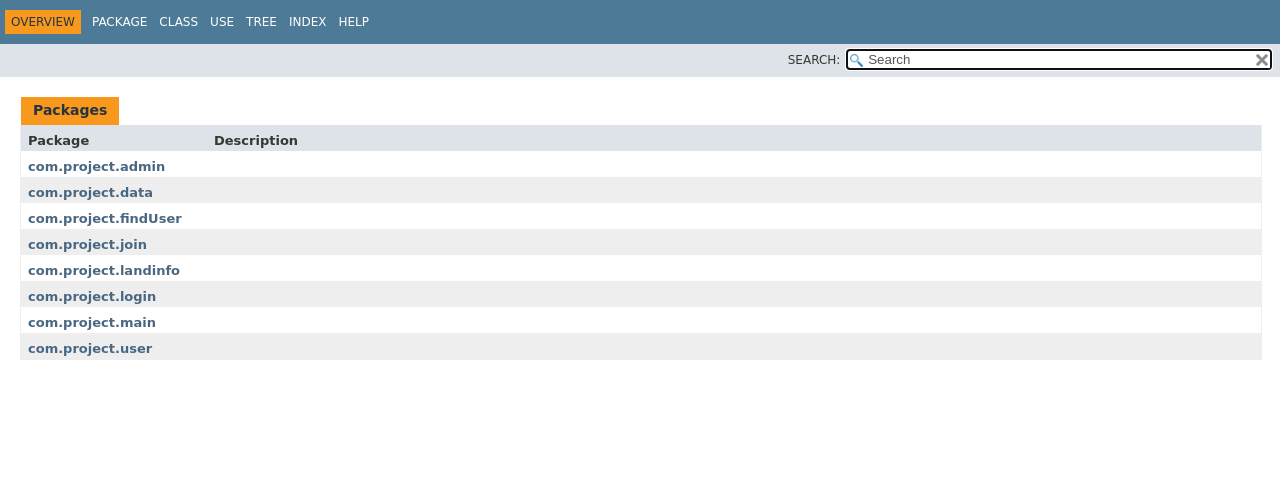
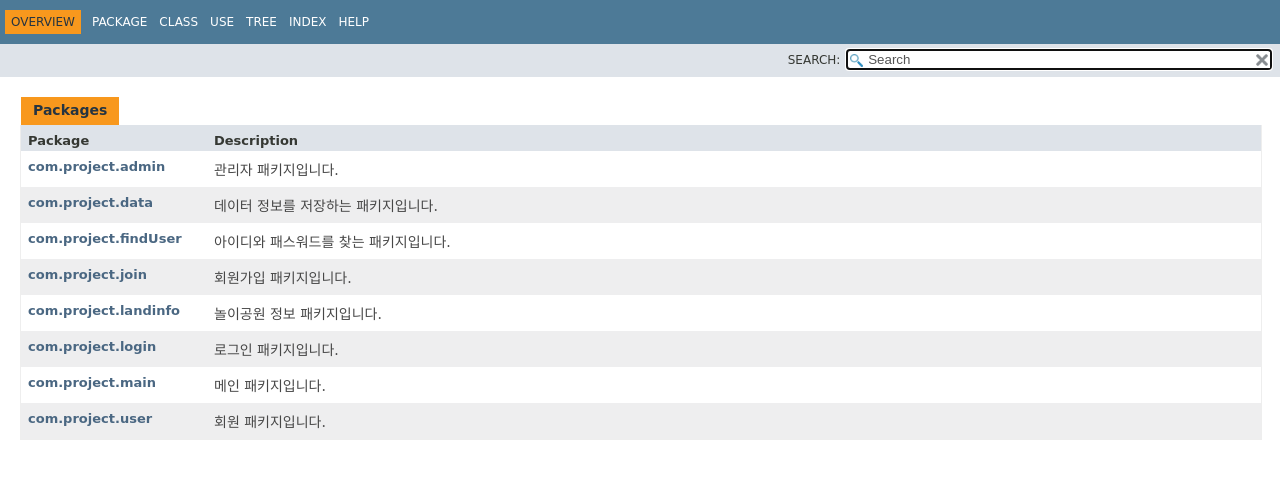
Before and after one commit to uplusm2/DragonLand, a plain HTML site: page DragonLand/doc/index.html in a window 1280 px wide. Drawn offline with Linux system fonts and the light colour scheme; a web font is replaced by a local one.

Commit message:
Add files via upload

```diff
--- a/DragonLand/doc/index.html
+++ b/DragonLand/doc/index.html
@@ -2,7 +2,7 @@
 <!-- NewPage -->
 <html lang="ko">
 <head>
-<!-- Generated by javadoc (16) on Thu Nov 04 14:10:54 KST 2021 -->
+<!-- Generated by javadoc (16) on Thu Nov 04 15:18:50 KST 2021 -->
 <title>Overview</title>
 <meta name="viewport" content="width=device-width, initial-scale=1">
 <meta http-equiv="Content-Type" content="text/html; charset=UTF-8">
@@ -57,21 +57,37 @@ loadScripts(document, 'script');</script>
 <div class="table-header col-first">Package</div>
 <div class="table-header col-last">Description</div>
 <div class="col-first even-row-color all-packages-table-tab1 all-packages-table"><a href="com/project/admin/package-summary.html">com.project.admin</a></div>
-<div class="col-last even-row-color all-packages-table-tab1 all-packages-table">&nbsp;</div>
+<div class="col-last even-row-color all-packages-table-tab1 all-packages-table">
+<div class="block">관리자 패키지입니다.</div>
+</div>
 <div class="col-first odd-row-color all-packages-table-tab1 all-packages-table"><a href="com/project/data/package-summary.html">com.project.data</a></div>
-<div class="col-last odd-row-color all-packages-table-tab1 all-packages-table">&nbsp;</div>
+<div class="col-last odd-row-color all-packages-table-tab1 all-packages-table">
+<div class="block">데이터 정보를 저장하는 패키지입니다.</div>
+</div>
 <div class="col-first even-row-color all-packages-table-tab1 all-packages-table"><a href="com/project/findUser/package-summary.html">com.project.findUser</a></div>
-<div class="col-last even-row-color all-packages-table-tab1 all-packages-table">&nbsp;</div>
+<div class="col-last even-row-color all-packages-table-tab1 all-packages-table">
+<div class="block">아이디와 패스워드를 찾는 패키지입니다.</div>
+</div>
 <div class="col-first odd-row-color all-packages-table-tab1 all-packages-table"><a href="com/project/join/package-summary.html">com.project.join</a></div>
-<div class="col-last odd-row-color all-packages-table-tab1 all-packages-table">&nbsp;</div>
+<div class="col-last odd-row-color all-packages-table-tab1 all-packages-table">
+<div class="block">회원가입 패키지입니다.</div>
+</div>
 <div class="col-first even-row-color all-packages-table-tab1 all-packages-table"><a href="com/project/landinfo/package-summary.html">com.project.landinfo</a></div>
-<div class="col-last even-row-color all-packages-table-tab1 all-packages-table">&nbsp;</div>
+<div class="col-last even-row-color all-packages-table-tab1 all-packages-table">
+<div class="block">놀이공원 정보 패키지입니다.</div>
+</div>
 <div class="col-first odd-row-color all-packages-table-tab1 all-packages-table"><a href="com/project/login/package-summary.html">com.project.login</a></div>
-<div class="col-last odd-row-color all-packages-table-tab1 all-packages-table">&nbsp;</div>
+<div class="col-last odd-row-color all-packages-table-tab1 all-packages-table">
+<div class="block">로그인 패키지입니다.</div>
+</div>
 <div class="col-first even-row-color all-packages-table-tab1 all-packages-table"><a href="com/project/main/package-summary.html">com.project.main</a></div>
-<div class="col-last even-row-color all-packages-table-tab1 all-packages-table">&nbsp;</div>
+<div class="col-last even-row-color all-packages-table-tab1 all-packages-table">
+<div class="block">메인 패키지입니다.</div>
+</div>
 <div class="col-first odd-row-color all-packages-table-tab1 all-packages-table"><a href="com/project/user/package-summary.html">com.project.user</a></div>
-<div class="col-last odd-row-color all-packages-table-tab1 all-packages-table">&nbsp;</div>
+<div class="col-last odd-row-color all-packages-table-tab1 all-packages-table">
+<div class="block">회원 패키지입니다.</div>
+</div>
 </div>
 </div>
 </main>
```
